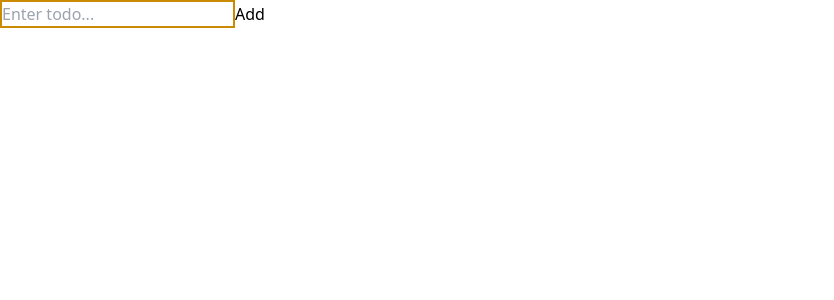
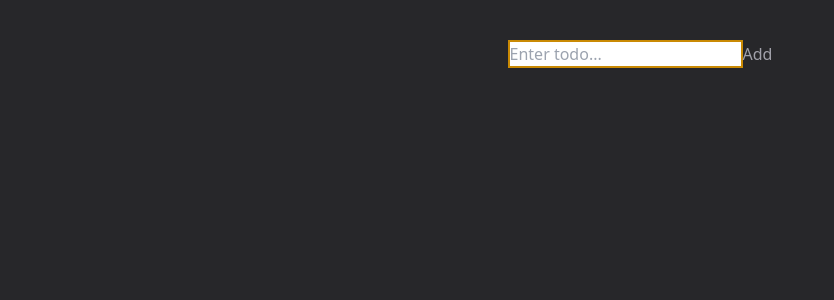
Before and after one commit to aadarshraj02/simple-to-do, a React (Vite) app: page / in a window 1280 px wide. Shown: the top 300 px of the page, without its empty margins (0-834 px from the left). Built offline with nearby package versions, Linux system fonts and the light colour scheme.

Commit message:
made wholde div flex applied bg color ajnd updated text color

```diff
--- a/src/App.jsx
+++ b/src/App.jsx
@@ -46,7 +46,7 @@ function App() {
   }, []);
 
   return (
-    <>
+    <div className="bg-zinc-800 h-screen flex items-center flex-col p-10 text-zinc-400">
       <TodoInput
         todoValue={todoValue}
         setTodoValue={setTodoValue}
@@ -57,7 +57,7 @@ function App() {
         handleDeleteTodo={handleDeleteTodo}
         todos={todos}
       />
-    </>
+    </div>
   );
 }
 
```
